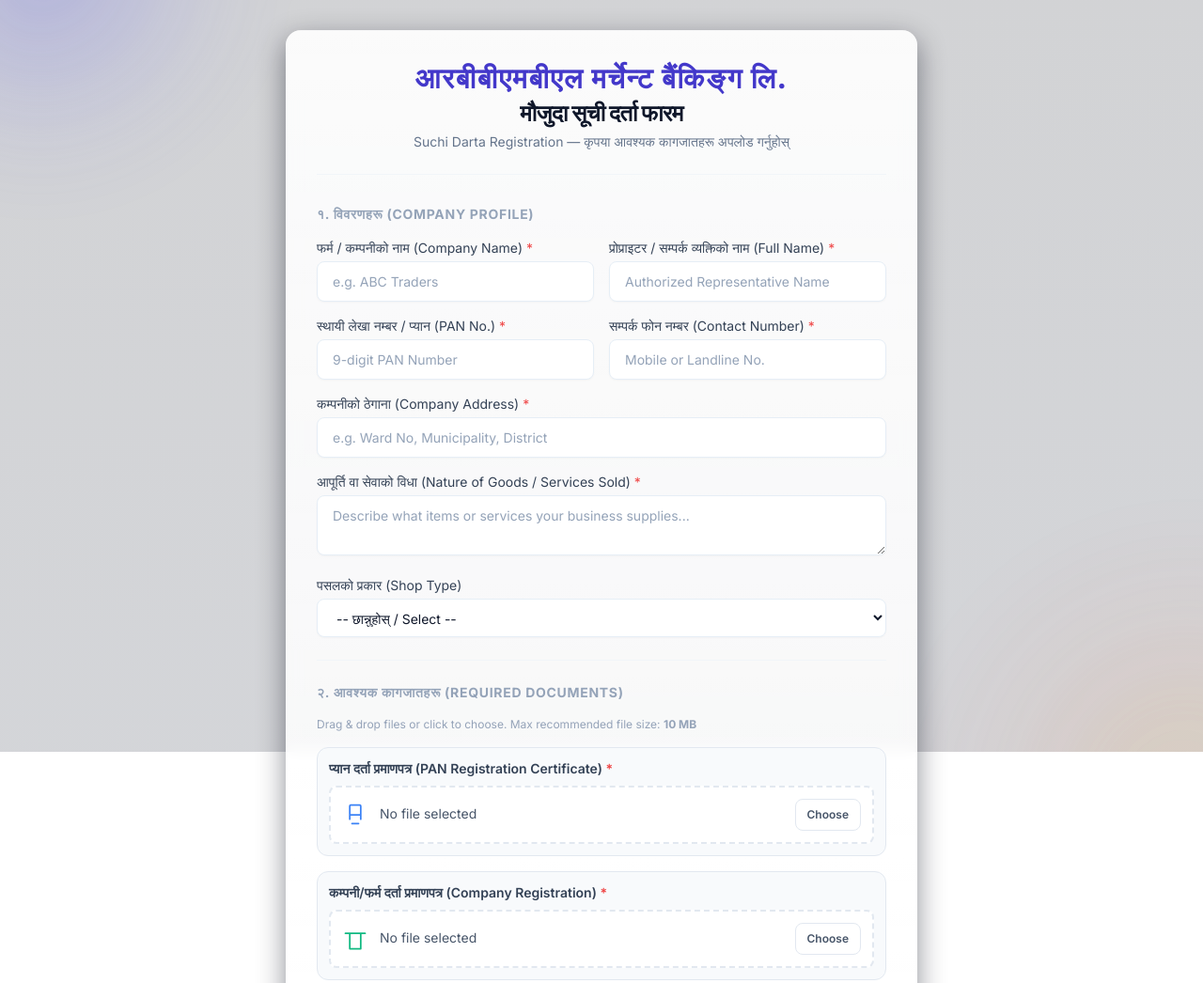
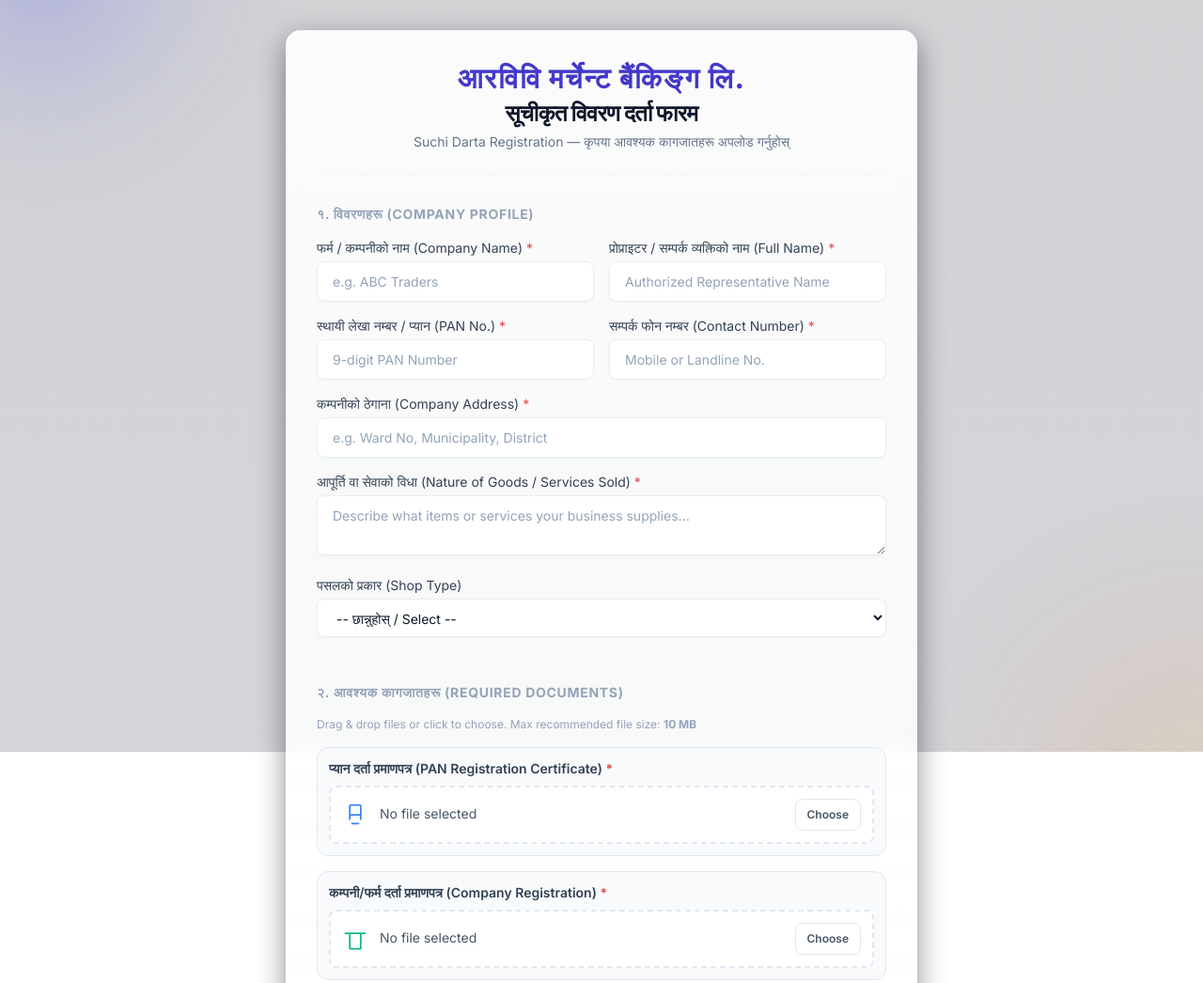
Before and after one commit to sudeepdas12/suchi-darta-portal, a website: page index.html in a window 1280 px wide. Shown: the top 1046 px of the page at 94% size. Drawn offline with nearby package versions, Linux system fonts and the light colour scheme.

Commit message:
Update index.html title/header text and push latest changes

```diff
--- a/index.html
+++ b/index.html
@@ -3,7 +3,7 @@
 <head>
   <meta charset="UTF-8">
   <meta name="viewport" content="width=device-width, initial-scale=1.0">
-  <title>आरबीबीएमबीएल मौजुदा सूची दर्ता फारम - Suchi Darta</title>
+  <title>आरविवि सूचीकृत विवरण दर्ता फारम - Suchi Darta</title>
   <script src="https://cdn.tailwindcss.com"></script>
   <link href="https://fonts.googleapis.com/css2?family=Inter:wght@400;600;700;800&display=swap" rel="stylesheet">
   <style>
@@ -35,8 +35,8 @@
   <div id="appCard" class="w-full max-w-2xl rounded-2xl p-6 sm:p-8" style="background: linear-gradient(180deg, rgba(255,255,255,0.9), rgba(255,255,255,0.78)); border: 1px solid rgba(255,255,255,0.08); box-shadow: 0 10px 30px rgba(2,6,23,0.45); backdrop-filter: blur(8px) saturate(120%);">
     <div class="mb-8 border-b border-slate-100 pb-6">
       <div class="text-center">
-        <h1 class="text-3xl font-extrabold tracking-wider text-indigo-700 mb-1">आरबीबीएमबीएल मर्चेन्ट बैंकिङ्ग लि.</h1>
-        <h2 class="text-2xl font-extrabold tracking-tight text-slate-900">मौजुदा सूची दर्ता फारम</h2>
+        <h1 class="text-3xl font-extrabold tracking-wider text-indigo-700 mb-1">आरविवि मर्चेन्ट बैंकिङ्ग लि.</h1>
+        <h2 class="text-2xl font-extrabold tracking-tight text-slate-900">सूचीकृत विवरण दर्ता फारम</h2>
         <p class="text-sm text-slate-500 mt-1">Suchi Darta Registration — कृपया आवश्यक कागजातहरू अपलोड गर्नुहोस्</p>
       </div>
     </div>
```
